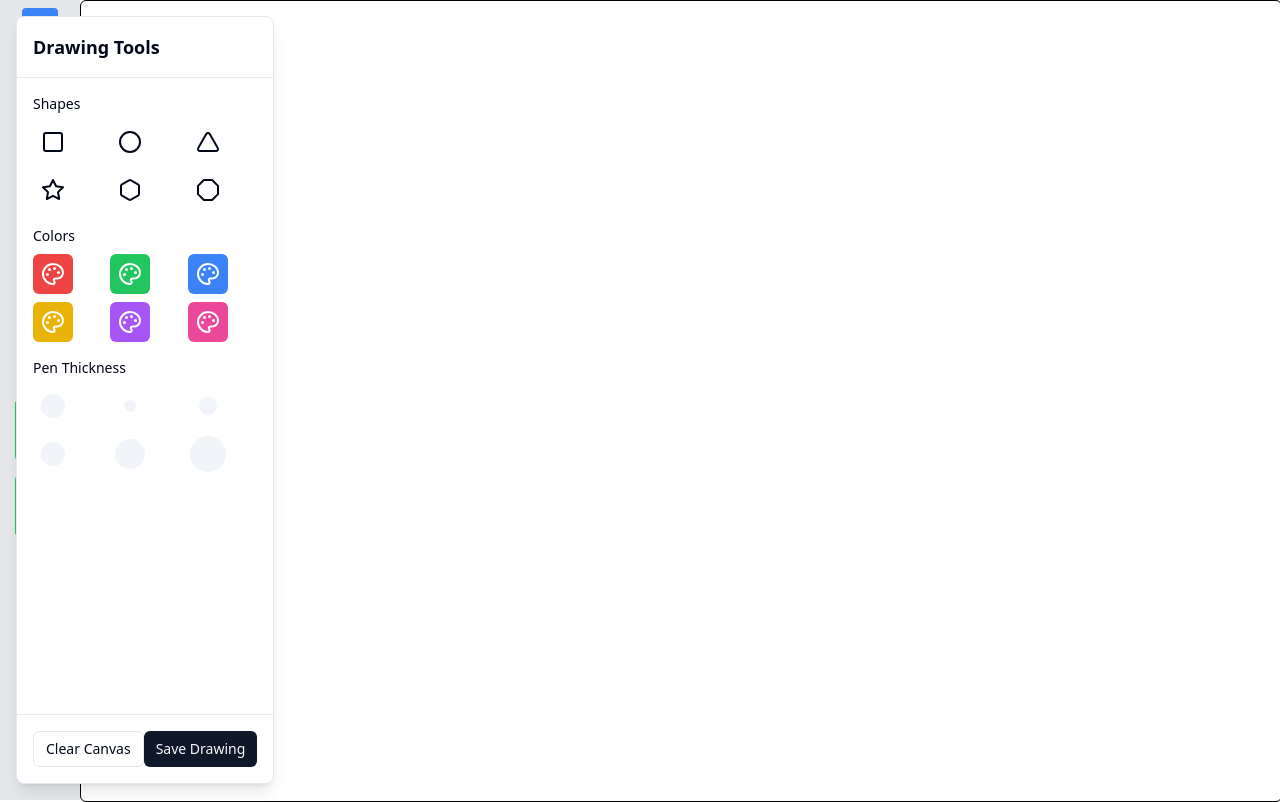
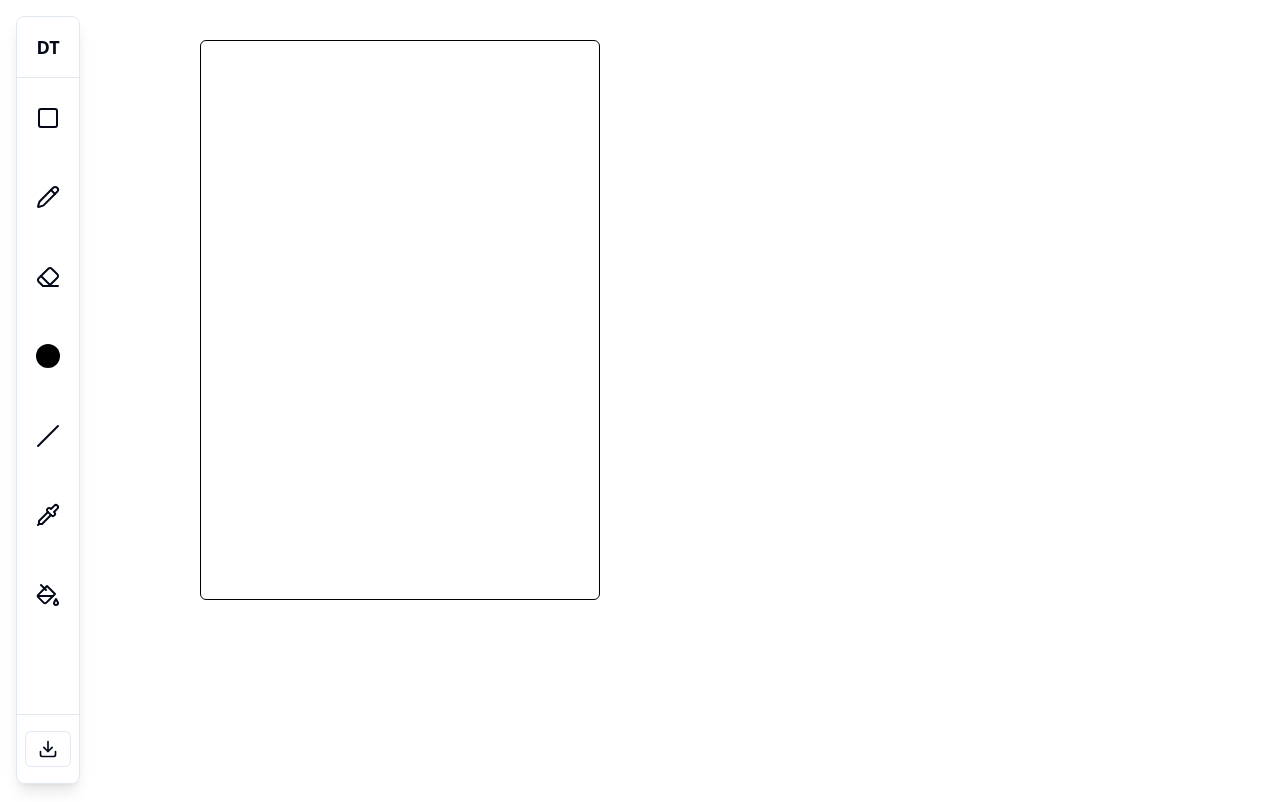
Before and after one commit to HasanYahya101/Artify-Vite, a React (Vite) app: page / in a window 1280 px wide. Built offline with nearby package versions, Linux system fonts and the light colour scheme.

Commit message:
refactor: Update canvas size, sidebar width, and flex container in playground component

```diff
--- a/src/components/component/playground.jsx
+++ b/src/components/component/playground.jsx
@@ -1,5 +1,5 @@
 import React, { useState, useRef, useEffect } from 'react';
-import { Pencil, Brush, Minus, Square, Circle, Eraser, Download } from 'lucide-react';
+import { Pencil, Brush, Minus, Square, Circle, Eraser, Download, LineChartIcon, Slash, Pipette, PaintBucket } from 'lucide-react';
 import { Button } from '../ui/button';
 
 const CanvasDrawingApp = () => {
@@ -100,133 +100,56 @@ const CanvasDrawingApp = () => {
 
     return (
         <div className="flex min-h-screen">
-            <aside
-                className="fixed top-4 left-4 z-10 h-[calc(100vh-2rem)] w-50 rounded-lg bg-background border shadow-lg">
-                <div className="flex flex-col h-full">
-                    <div className="p-4 border-b">
-                        <h2 className="text-lg font-semibold">Drawing Tools</h2>
+            <aside className="fixed top-4 left-4 z-10 h-[calc(100vh-2rem)] w-16 rounded-lg bg-background border shadow-lg flex flex-col">
+                <div className="p-4 border-b text-center">
+                    <h2 className="text-lg font-semibold">DT</h2>
                 </div>
-                    <div className="flex-1 overflow-auto p-4 space-y-4">
-                        <div>
-                            <h3 className="text-sm font-medium mb-2">Shapes</h3>
-                            <div className="grid grid-cols-3 gap-2">
+                <div className="flex-1 px-4 flex flex-col items-center justify-center">
                     <Button variant="ghost" size="icon">
                         <SquareIcon className="w-6 h-6" />
                     </Button>
+                </div>
+                <div className="flex-1 px-4 flex flex-col items-center justify-center">
                     <Button variant="ghost" size="icon">
-                                    <CircleIcon className="w-6 h-6" />
-                                </Button>
-                                <Button variant="ghost" size="icon">
-                                    <TriangleIcon className="w-6 h-6" />
-                                </Button>
-                                <Button variant="ghost" size="icon">
-                                    <StarIcon className="w-6 h-6" />
-                                </Button>
-                                <Button variant="ghost" size="icon">
-                                    <HexagonIcon className="w-6 h-6" />
-                                </Button>
-                                <Button variant="ghost" size="icon">
-                                    <OctagonIcon className="w-6 h-6" />
+                        <Pencil className="w-6 h-6" />
                     </Button>
                 </div>
-                        </div>
-                        <div>
-                            <h3 className="text-sm font-medium mb-2">Colors</h3>
-                            <div className="grid grid-cols-3 gap-2">
-                                <Button variant="ghost" size="icon" className="bg-red-500 text-white">
-                                    <PaletteIcon className="w-6 h-6" />
-                                </Button>
-                                <Button variant="ghost" size="icon" className="bg-green-500 text-white">
-                                    <PaletteIcon className="w-6 h-6" />
-                                </Button>
-                                <Button variant="ghost" size="icon" className="bg-blue-500 text-white">
-                                    <PaletteIcon className="w-6 h-6" />
-                                </Button>
-                                <Button variant="ghost" size="icon" className="bg-yellow-500 text-white">
-                                    <PaletteIcon className="w-6 h-6" />
-                                </Button>
-                                <Button variant="ghost" size="icon" className="bg-purple-500 text-white">
-                                    <PaletteIcon className="w-6 h-6" />
-                                </Button>
-                                <Button variant="ghost" size="icon" className="bg-pink-500 text-white">
-                                    <PaletteIcon className="w-6 h-6" />
+                <div className="flex-1 px-4 flex flex-col items-center justify-center">
+                    <Button variant="ghost" size="icon">
+                        <Eraser className="w-6 h-6" />
                     </Button>
                 </div>
-                        </div>
-                        <div>
-                            <h3 className="text-sm font-medium mb-2">Pen Thickness</h3>
-                            <div className="grid grid-cols-3 gap-2">
+                {/*div for color picker*/}
+                <div className="flex-1 px-4 flex flex-col items-center justify-center">
                     <Button variant="ghost" size="icon">
-                                    <div className="w-6 h-6 bg-muted rounded-full" />
-                                </Button>
-                                <Button variant="ghost" size="icon">
-                                    <div
-                                        className="w-6 h-6 bg-muted rounded-full"
-                                        style={{ width: "12px", height: "12px" }} />
-                                </Button>
-                                <Button variant="ghost" size="icon">
-                                    <div
-                                        className="w-6 h-6 bg-muted rounded-full"
-                                        style={{ width: "18px", height: "18px" }} />
-                                </Button>
-                                <Button variant="ghost" size="icon">
-                                    <div
-                                        className="w-6 h-6 bg-muted rounded-full"
-                                        style={{ width: "24px", height: "24px" }} />
-                                </Button>
-                                <Button variant="ghost" size="icon">
-                                    <div
-                                        className="w-6 h-6 bg-muted rounded-full"
-                                        style={{ width: "30px", height: "30px" }} />
-                                </Button>
-                                <Button variant="ghost" size="icon">
-                                    <div
-                                        className="w-6 h-6 bg-muted rounded-full"
-                                        style={{ width: "36px", height: "36px" }} />
+                        <div className='h-6 w-6 bg-black rounded-full' />
                     </Button>
                 </div>
+                <div className="flex-1 px-4 flex flex-col items-center justify-center">
+                    <Button variant="ghost" size="icon">
+                        <Slash className="w-6 h-6" />
+                    </Button>
                 </div>
+                <div className="flex-1 px-4 flex flex-col items-center justify-center">
+                    <Button variant="ghost" size="icon">
+                        <Pipette className="w-6 h-6" />
+                    </Button>
                 </div>
-                    <div className="p-4 border-t flex justify-between items-center">
+                <div className="flex-1 px-4 flex flex-col items-center justify-center">
+                    <Button variant="ghost" size="icon">
+                        <PaintBucket className="w-6 h-6" />
+                    </Button>
+                </div>
+                <div className='mt-auto flex-1' />
+                <div className="p-4 border-t flex justify-center">
                     <Button variant="outline" size="sm">
-                            Clear Canvas
+                        <Download size={20} />
                     </Button>
-                        <Button size="sm">Save Drawing</Button>
-                    </div>
                 </div>
             </aside>
-            <div className="fixed left-0 top-0 bottom-0 w-20 bg-gray-200 p-2 flex flex-col items-center space-y-4 overflow-y-auto">
-                <button onClick={() => setTool('pencil')} className={`p-2 ${tool === 'pencil' ? 'bg-blue-500 text-white' : 'bg-white'} rounded`}>
-                    <Pencil size={20} />
-                </button>
-                <button onClick={() => setTool('brush')} className={`p-2 ${tool === 'brush' ? 'bg-blue-500 text-white' : 'bg-white'} rounded`}>
-                    <Brush size={20} />
-                </button>
-                <button onClick={() => setTool('line')} className={`p-2 ${tool === 'line' ? 'bg-blue-500 text-white' : 'bg-white'} rounded`}>
-                    <Minus size={20} />
-                </button>
-                <button onClick={() => setTool('rectangle')} className={`p-2 ${tool === 'rectangle' ? 'bg-blue-500 text-white' : 'bg-white'} rounded`}>
-                    <Square size={20} />
-                </button>
-                <button onClick={() => setTool('circle')} className={`p-2 ${tool === 'circle' ? 'bg-blue-500 text-white' : 'bg-white'} rounded`}>
-                    <Circle size={20} />
-                </button>
-                <button onClick={() => setTool('eraser')} className={`p-2 ${tool === 'eraser' ? 'bg-blue-500 text-white' : 'bg-white'} rounded`}>
-                    <Eraser size={20} />
-                </button>
-                <input type="color" value={color} onChange={(e) => setColor(e.target.value)} className="w-8 h-8" />
-                <input type="range" min="1" max="20" value={thickness} onChange={(e) => setThickness(e.target.value)} className="w-16 -rotate-90 mt-8 mb-8" />
-                <button onClick={() => exportImage('png')} className="p-2 bg-green-500 text-white rounded">
-                    <Download size={20} />
-                    PNG
-                </button>
-                <button onClick={() => exportImage('jpeg')} className="p-2 bg-green-500 text-white rounded">
-                    <Download size={20} />
-                    JPEG
-                </button>
-            </div>
-            <div className="ml-20 rounded-md border-black h-[70vh] w-[50vh]">
-                <canvas className="border border-black rounded-md"
+
+            <div className="ml-40 rounded-md border-black h-[70vh] w-[50vh] p-10">
+                <canvas className="border border-black rounded-md h-[70vh] w-[50vh]"
                     ref={canvasRef}
                     onMouseDown={handleMouseDown}
                     onMouseUp={stopDrawing}
```
Lines whose indentation alone changed are shown as unchanged.
